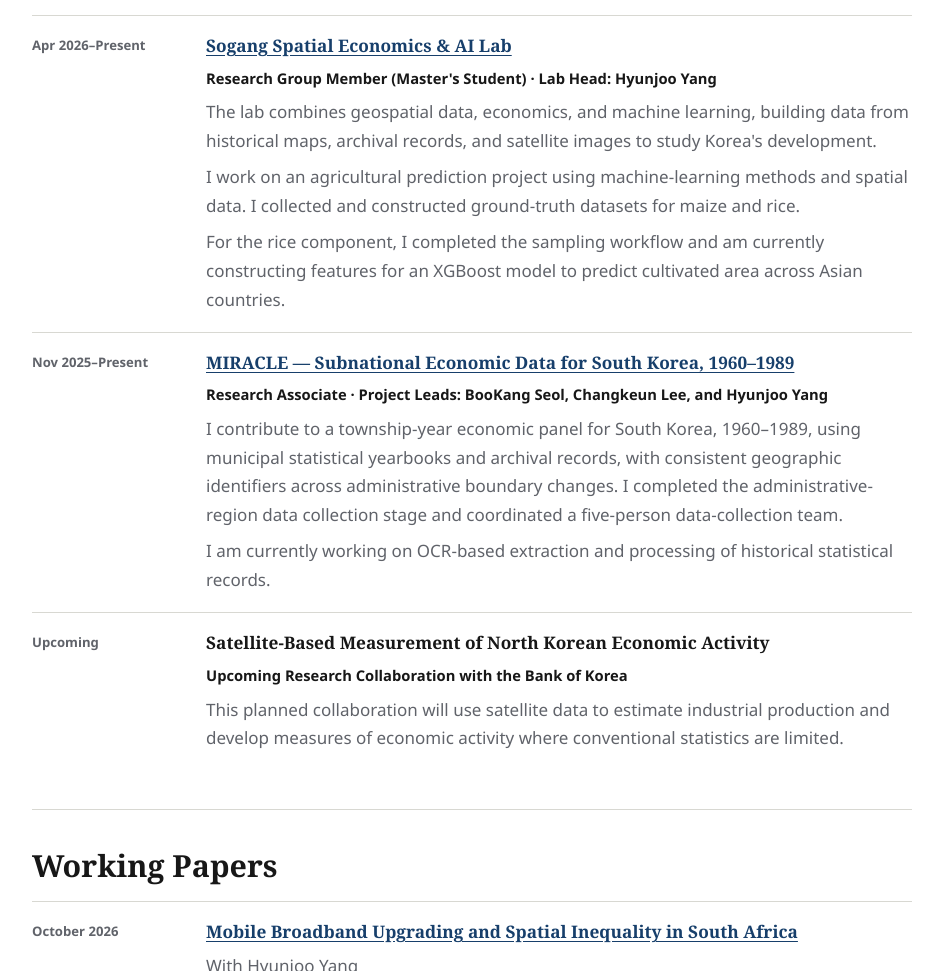
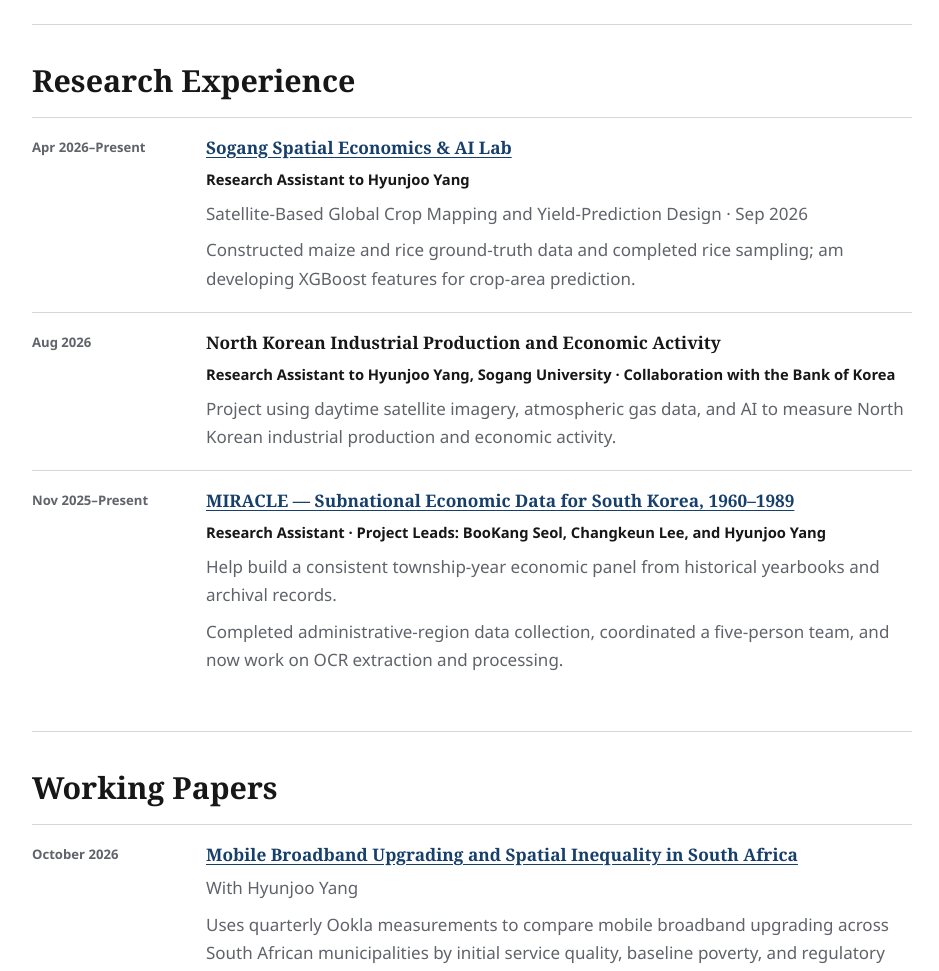
Before and after one commit to yoorims/yoorimson, a website: page resume.html in a window 1280 px wide. Shown: the part 874-1845 px from the top of the page, without its empty margins (168-1107 px from the left). Drawn offline with Linux system fonts and the light colour scheme.

Commit message:
Add BK21 student participation and clarify RA appointments

```diff
--- a/resume.html
+++ b/resume.html
@@ -37,6 +37,8 @@
           <h3>Sogang University</h3>
           <p>M.A. in Economics</p>
           <p>Advisor: Hyunjoo Yang</p>
+          <p><a href="https://bk21econ.sogang.ac.kr/bk21econ/D_3822_23620.html">BK21 FOUR (Brain Korea 21)</a>, Participating Graduate Student · Sep 2026–Feb 2027</p>
+          <p>AI-Economics Convergence Education and Research Group for Addressing Korea's Economic Challenges</p>
         </article>
         <article class="academic-item">
           <p class="meta-line">Mar 2017–Feb 2021</p>
@@ -56,45 +58,32 @@
         <article class="academic-item">
           <p class="meta-line">Apr 2026–Present</p>
           <h3><a href="https://hy263.github.io/projects/">Sogang Spatial Economics &amp; AI Lab</a></h3>
-          <p class="item-role">Research Group Member (Master's Student) · Lab Head: Hyunjoo Yang</p>
+          <p class="item-role">Research Assistant to Hyunjoo Yang</p>
+          <p>Satellite-Based Global Crop Mapping and Yield-Prediction Design · Sep 2026</p>
           <p>
-            The lab combines geospatial data, economics, and machine learning, building data
-            from historical maps, archival records, and satellite images to study Korea's development.
+            Constructed maize and rice ground-truth data and completed rice sampling; am developing
+            XGBoost features for crop-area prediction.
           </p>
+        </article>
+        <article class="academic-item">
+          <p class="meta-line">Aug 2026</p>
+          <h3>North Korean Industrial Production and Economic Activity</h3>
+          <p class="item-role">Research Assistant to Hyunjoo Yang, Sogang University · Collaboration with the Bank of Korea</p>
           <p>
-            I work on an agricultural prediction project using machine-learning methods and
-            spatial data. I collected and constructed ground-truth datasets for maize and rice.
-          </p>
-          <p>
-            For the rice component, I completed the sampling workflow and am currently
-            constructing features for an XGBoost model to predict cultivated area across Asian
-            countries.
+            Project using daytime satellite imagery, atmospheric gas data, and AI to measure
+            North Korean industrial production and economic activity.
           </p>
         </article>
         <article class="academic-item">
           <p class="meta-line">Nov 2025–Present</p>
           <h3><a href="https://miracle.bookangseol.com/">MIRACLE — Subnational Economic Data for South Korea, 1960–1989</a></h3>
-          <p class="item-role">Research Associate · Project Leads: BooKang Seol, Changkeun Lee, and Hyunjoo Yang</p>
+          <p class="item-role">Research Assistant · Project Leads: BooKang Seol, Changkeun Lee, and Hyunjoo Yang</p>
           <p>
-            I contribute to a township-year economic panel for South Korea, 1960–1989,
-            using municipal statistical yearbooks and archival records, with consistent
-            geographic identifiers across administrative boundary changes. I completed the
-            administrative-region data collection stage and coordinated a five-person
-            data-collection team.
+            Help build a consistent township-year economic panel from historical yearbooks and archival records.
           </p>
           <p>
-            I am currently working on OCR-based extraction and processing of historical
-            statistical records.
-          </p>
-        </article>
-        <!-- Temporary homepage title; replace it when the collaboration receives an official project title. -->
-        <article class="academic-item">
-          <p class="meta-line">Upcoming</p>
-          <h3>Satellite-Based Measurement of North Korean Economic Activity</h3>
-          <p class="item-role">Upcoming Research Collaboration with the Bank of Korea</p>
-          <p>
-            This planned collaboration will use satellite data to estimate industrial production
-            and develop measures of economic activity where conventional statistics are limited.
+            Completed administrative-region data collection, coordinated a five-person team, and now
+            work on OCR extraction and processing.
           </p>
         </article>
       </section>
```
Also changed, not shown: index.html (+2 -2 lines), 2 other files.
